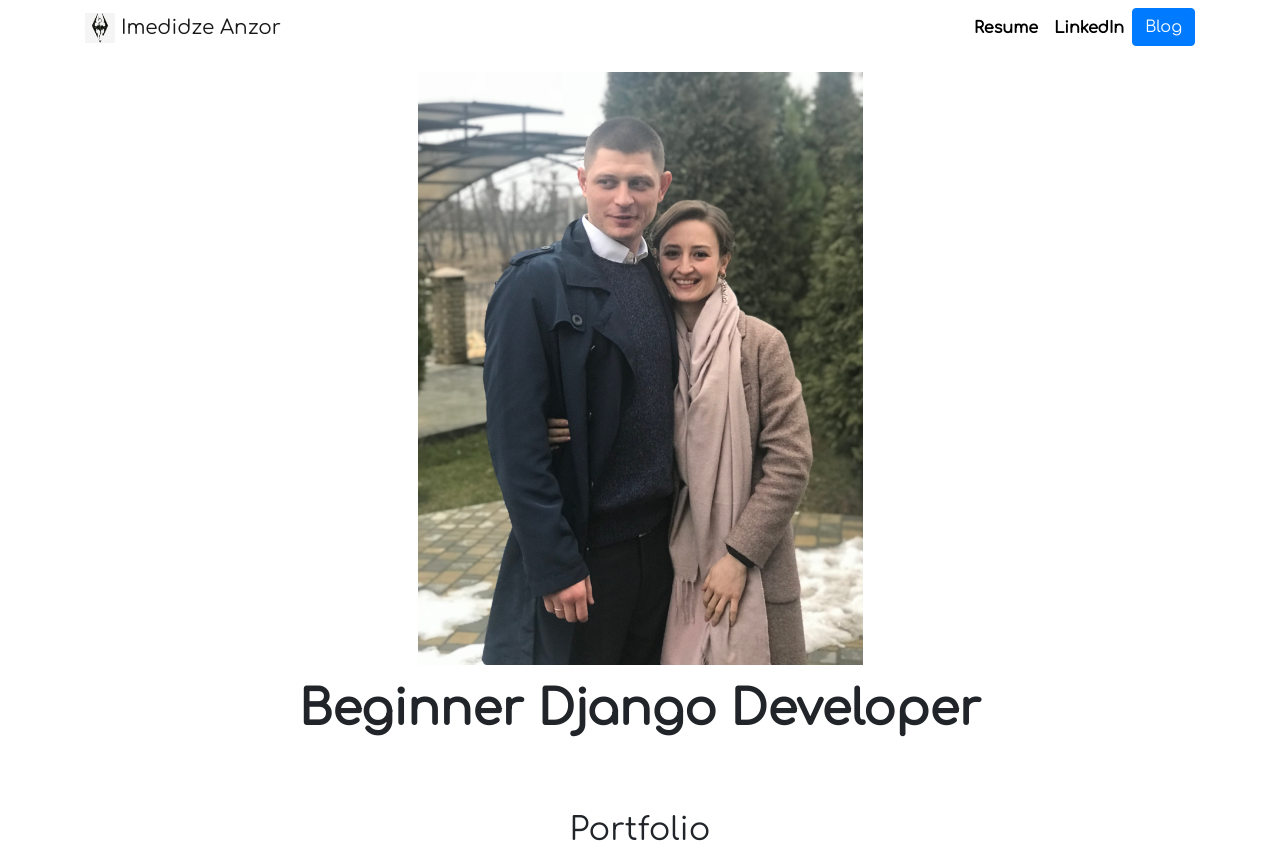
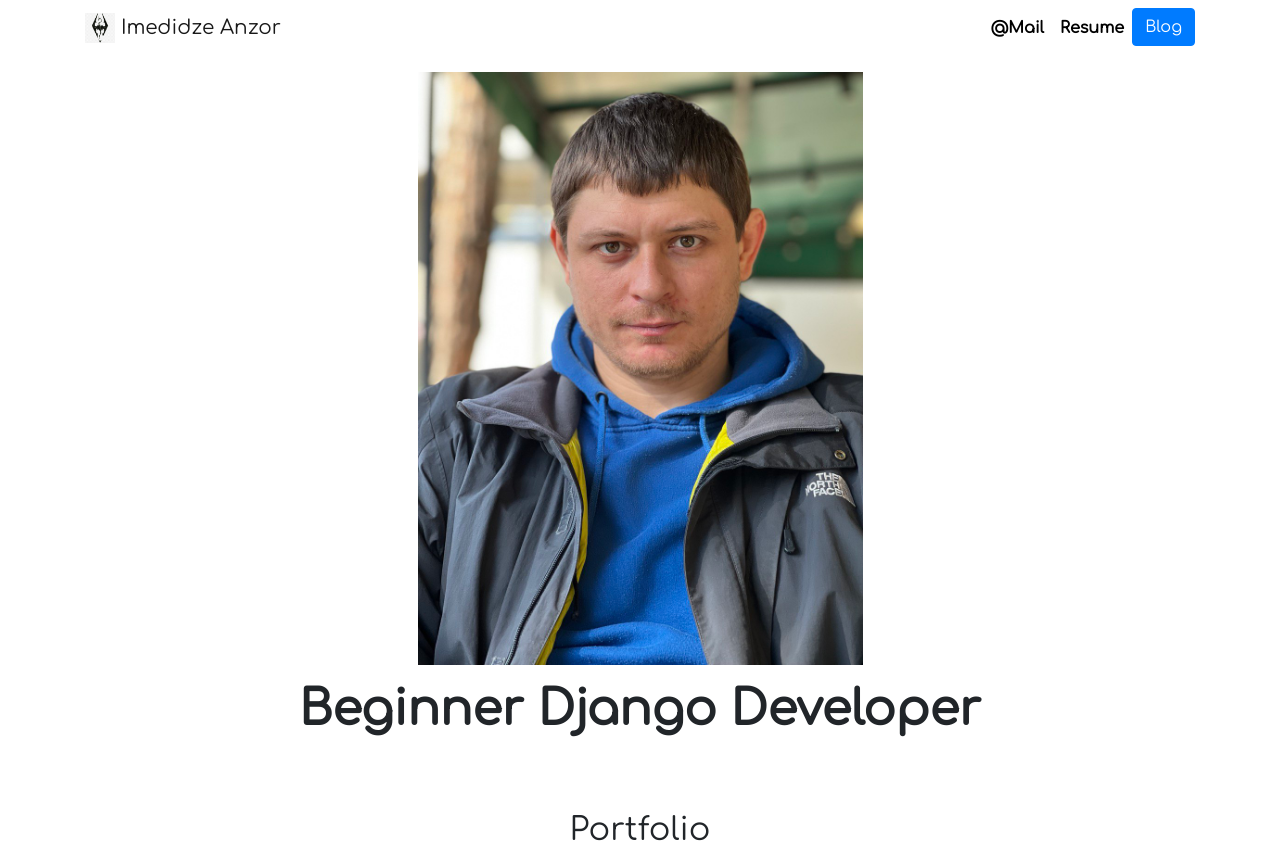
Before and after one commit to Ysgrmr13/MyWebPage, a Django app: page / in a window 1280 px wide. Shown: the top 864 px of the page. Run offline with Django 4.2, Linux system fonts and the light colour scheme; data comes from the database, SQL or seed files in the repository; both versions use the stored data as it was after the commit; some libraries are stand-ins or nearby versions.

```diff
--- a/portfolioApp/templates/base.html
+++ b/portfolioApp/templates/base.html
@@ -36,10 +36,10 @@
         <div class="collapse navbar-collapse text-center" id="navbarNav">
             <ul class="navbar-nav ml-auto">
                 <li class="nav-item">
-                    <a class="nav-link" href="{% static 'Diplom.pdf' %}" target="_blank"  >Resume</a>
+                    <a class="nav-link" href="https://ysgrmr13@gmail.com/" target="_blank">@Mail</a>
                 </li>
                 <li class="nav-item">
-                    <a class="nav-link" href="https://www.linkedin.com/" target="_blank">LinkedIn</a>
+                    <a class="nav-link" href="{% static 'resumeg.pdf' %}" target="_blank"  >Resume</a>
                 </li>
                 <li>
                     <a role="button" href="{% url 'blog:all_blogs' %}" class="btn btn-primary">Blog</a>
--- a/portfolioApp/templates/home.html
+++ b/portfolioApp/templates/home.html
@@ -6,7 +6,7 @@
 
 <div class="row justify-content-center my-3">
   <div class="col-5">
-    <img src="{% static 'FullSizeRender_1583699387.jpg' %}" class="img-fluid">
+    <img src="{% static 'photomain.jpg' %}" class="img-fluid">
   </div>
 </div>
 
```
Also changed, not shown: db.sqlite3, media/portfolio/images/Screenshot_1.jpg (added), media/portfolio/images/Screenshot_1_DuGFqPo.jpg (added), portfolioApp/static/photomain.jpg (added), 1 other file.
